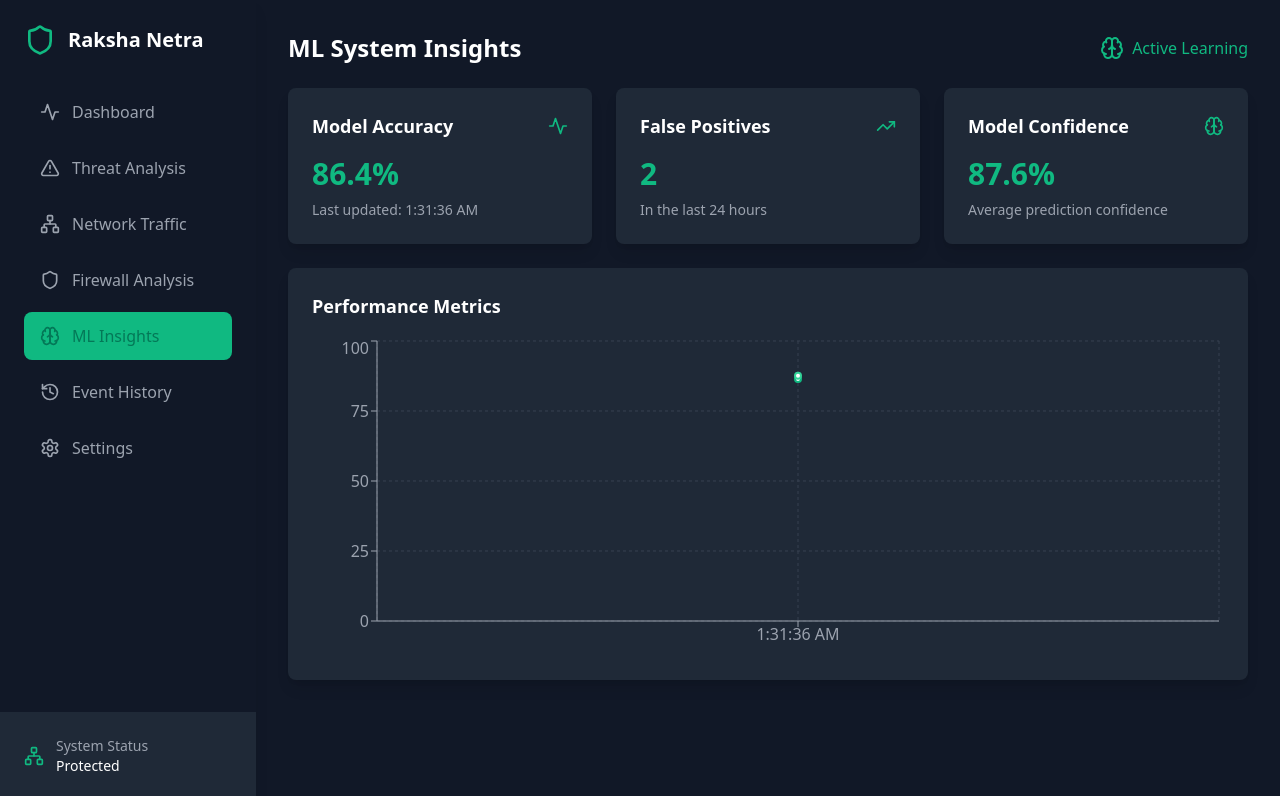
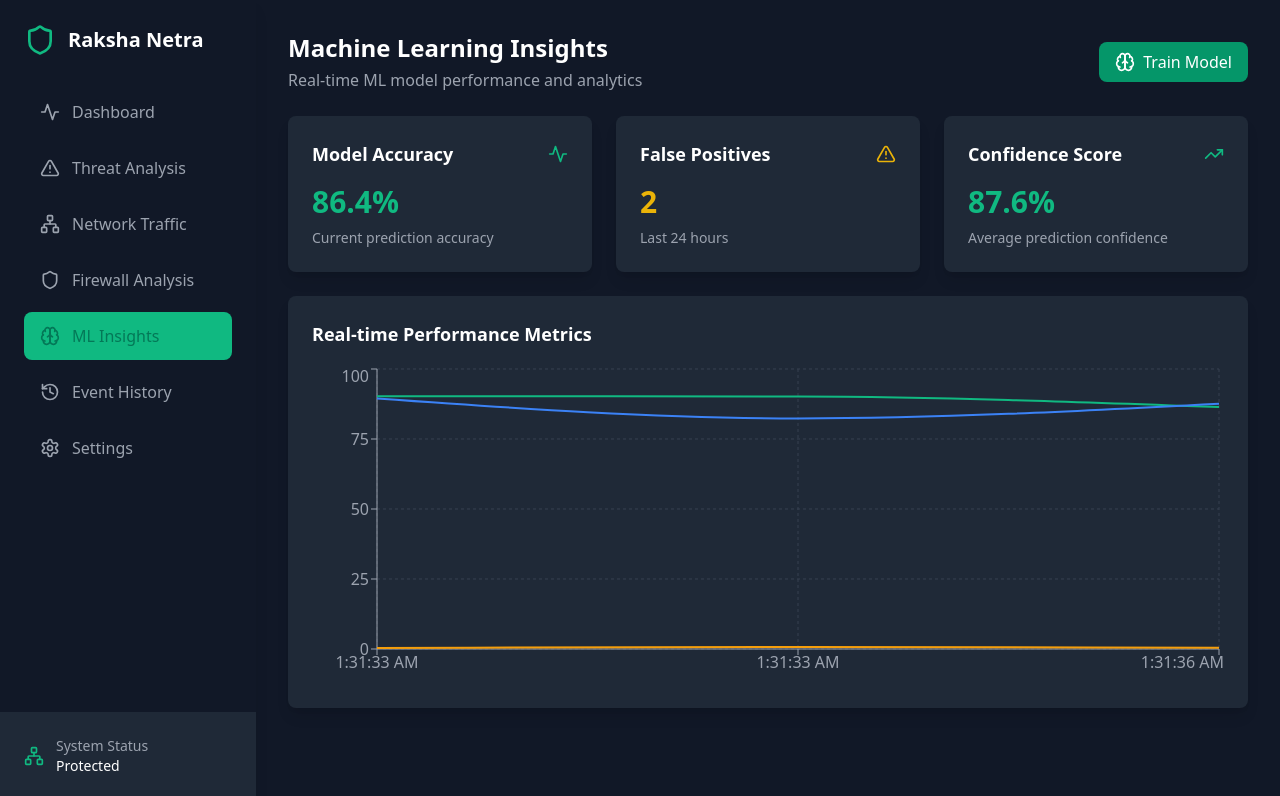
Before and after one commit to Sudhaanshuu/SIH24_tem, a React (Vite) app: page /ml-insights in a window 1280 px wide. Shown: the top 796 px of the page. Built offline with nearby package versions, Linux system fonts and the light colour scheme.

Commit message:
Update Ml

```diff
--- a/src/components/MLInsights.tsx
+++ b/src/components/MLInsights.tsx
@@ -1,22 +1,33 @@
 import React, { useState, useEffect } from 'react';
-import { Brain, Activity, TrendingUp } from 'lucide-react';
+import { Brain, Activity, TrendingUp, AlertTriangle, RefreshCw } from 'lucide-react';
 import { useThemeStore } from '../store/useThemeStore';
 import { LineChart, Line, XAxis, YAxis, CartesianGrid, Tooltip, ResponsiveContainer } from 'recharts';
+import * as tf from '@tensorflow/tfjs';
 
 interface MLMetric {
   timestamp: string;
   accuracy: number;
   confidence: number;
   falsePositives: number;
+  anomalyScore: number;
+}
+
+interface ModelPerformance {
+  trainingLoss: number[];
+  validationLoss: number[];
+  accuracy: number[];
+  epochs: number[];
 }
 
 export const MLInsights: React.FC = () => {
   const { isDarkMode } = useThemeStore();
   const [metrics, setMetrics] = useState<MLMetric[]>([]);
-  const [modelStatus, setModelStatus] = useState({
-    accuracy: 0,
-    trainingProgress: 0,
-    lastUpdate: new Date().toISOString()
+  const [isTraining, setIsTraining] = useState(false);
+  const [modelPerformance, setModelPerformance] = useState<ModelPerformance>({
+    trainingLoss: [],
+    validationLoss: [],
+    accuracy: [],
+    epochs: []
   });
 
   useEffect(() => {
@@ -25,29 +36,102 @@ export const MLInsights: React.FC = () => {
         timestamp: new Date().toLocaleTimeString(),
         accuracy: 85 + Math.random() * 10,
         confidence: 80 + Math.random() * 15,
-        falsePositives: Math.floor(Math.random() * 5)
+        falsePositives: Math.floor(Math.random() * 5),
+        anomalyScore: Math.random()
       };
 
       setMetrics(prev => [...prev.slice(-20), newMetric]);
-      setModelStatus(prev => ({
-        ...prev,
-        accuracy: newMetric.accuracy,
-        lastUpdate: new Date().toISOString()
-      }));
     };
 
+    updateMetrics();
     const interval = setInterval(updateMetrics, 3000);
     return () => clearInterval(interval);
   }, []);
 
+  const trainModel = async () => {
+    setIsTraining(true);
+
+    try {
+      // Create synthetic training data
+      const numSamples = 1000;
+      const inputDim = 10;
+
+      const trainingData = tf.randomNormal([numSamples, inputDim]);
+      const labels = tf.randomUniform([numSamples, 1], 0, 2).round();
+
+      // Create a simple neural network
+      const model = tf.sequential({
+        layers: [
+          tf.layers.dense({ inputShape: [inputDim], units: 32, activation: 'relu' }),
+          tf.layers.dropout({ rate: 0.2 }),
+          tf.layers.dense({ units: 16, activation: 'relu' }),
+          tf.layers.dense({ units: 1, activation: 'sigmoid' })
+        ]
+      });
+
+      model.compile({
+        optimizer: tf.train.adam(0.001),
+        loss: 'binaryCrossentropy',
+        metrics: ['accuracy']
+      });
+
+      // Train the model
+      await model.fit(trainingData, labels, {
+        epochs: 20,
+        validationSplit: 0.2,
+        callbacks: {
+          onEpochEnd: (epoch, logs) => {
+            setModelPerformance(prev => ({
+              trainingLoss: [...prev.trainingLoss, logs?.loss || 0],
+              validationLoss: [...prev.validationLoss, logs?.val_loss || 0],
+              accuracy: [...prev.accuracy, logs?.acc || 0],
+              epochs: [...prev.epochs, epoch]
+            }));
+          }
+        }
+      });
+
+      // Cleanup
+      model.dispose();
+      trainingData.dispose();
+      labels.dispose();
+    } catch (error) {
+      console.error('Error training model:', error);
+    } finally {
+      setIsTraining(false);
+    }
+  };
+
   return (
     <div className="space-y-6">
       <div className="flex items-center justify-between">
-        <h1 className="text-2xl font-bold">ML System Insights</h1>
-        <div className="flex items-center space-x-2">
-          <Brain className="h-6 w-6 text-emerald-500" />
-          <span className="text-emerald-500">Active Learning</span>
+        <div>
+          <h1 className="text-2xl font-bold">Machine Learning Insights</h1>
+          <p className={`mt-1 ${isDarkMode ? 'text-gray-400' : 'text-gray-600'}`}>
+            Real-time ML model performance and analytics
+          </p>
         </div>
+        <button
+          onClick={trainModel}
+          disabled={isTraining}
+          className={`
+            px-4 py-2 rounded-lg flex items-center space-x-2
+            ${isDarkMode ? 'bg-emerald-600 hover:bg-emerald-700' : 'bg-emerald-500 hover:bg-emerald-600'}
+            text-white transition-colors disabled:opacity-50
+          `}
+        >
+          {isTraining ? (
+            <>
+              <RefreshCw className="h-5 w-5 animate-spin" />
+              <span>Training...</span>
+            </>
+          ) : (
+            <>
+              <Brain className="h-5 w-5" />
+              <span>Train Model</span>
+            </>
+          )}
+        </button>
       </div>
 
       <div className="grid grid-cols-1 md:grid-cols-3 gap-6">
@@ -57,33 +141,33 @@ export const MLInsights: React.FC = () => {
             <Activity className="h-5 w-5 text-emerald-500" />
           </div>
           <div className="text-3xl font-bold text-emerald-500">
-            {modelStatus.accuracy.toFixed(1)}%
+            {metrics[metrics.length - 1]?.accuracy.toFixed(1)}%
           </div>
           <p className={`text-sm ${isDarkMode ? 'text-gray-400' : 'text-gray-500'} mt-2`}>
-            Last updated: {new Date(modelStatus.lastUpdate).toLocaleTimeString()}
+            Current prediction accuracy
           </p>
         </div>
 
         <div className={`${isDarkMode ? 'bg-gray-800' : 'bg-white'} rounded-lg shadow-lg p-6`}>
           <div className="flex items-center justify-between mb-4">
             <h3 className="text-lg font-semibold">False Positives</h3>
-            <TrendingUp className="h-5 w-5 text-emerald-500" />
+            <AlertTriangle className="h-5 w-5 text-yellow-500" />
           </div>
-          <div className="text-3xl font-bold text-emerald-500">
+          <div className="text-3xl font-bold text-yellow-500">
             {metrics[metrics.length - 1]?.falsePositives || 0}
           </div>
           <p className={`text-sm ${isDarkMode ? 'text-gray-400' : 'text-gray-500'} mt-2`}>
-            In the last 24 hours
+            Last 24 hours
           </p>
         </div>
 
         <div className={`${isDarkMode ? 'bg-gray-800' : 'bg-white'} rounded-lg shadow-lg p-6`}>
           <div className="flex items-center justify-between mb-4">
-            <h3 className="text-lg font-semibold">Model Confidence</h3>
-            <Brain className="h-5 w-5 text-emerald-500" />
+            <h3 className="text-lg font-semibold">Confidence Score</h3>
+            <TrendingUp className="h-5 w-5 text-emerald-500" />
           </div>
           <div className="text-3xl font-bold text-emerald-500">
-            {(metrics[metrics.length - 1]?.confidence || 0).toFixed(1)}%
+            {metrics[metrics.length - 1]?.confidence.toFixed(1)}%
           </div>
           <p className={`text-sm ${isDarkMode ? 'text-gray-400' : 'text-gray-500'} mt-2`}>
             Average prediction confidence
@@ -92,7 +176,7 @@ export const MLInsights: React.FC = () => {
       </div>
 
       <div className={`${isDarkMode ? 'bg-gray-800' : 'bg-white'} rounded-lg shadow-lg p-6`}>
-        <h2 className="text-lg font-semibold mb-4">Performance Metrics</h2>
+        <h2 className="text-lg font-semibold mb-4">Real-time Performance Metrics</h2>
         <div className="h-80">
           <ResponsiveContainer width="100%" height="100%">
             <LineChart data={metrics}>
@@ -120,15 +204,80 @@ export const MLInsights: React.FC = () => {
               <Line
                 type="monotone"
                 dataKey="confidence"
-                stroke="#34D399"
+                stroke="#3B82F6"
                 strokeWidth={2}
                 dot={false}
                 name="Confidence"
+              />
+              <Line
+                type="monotone"
+                dataKey="anomalyScore"
+                stroke="#F59E0B"
+                strokeWidth={2}
+                dot={false}
+                name="Anomaly Score"
               />
             </LineChart>
           </ResponsiveContainer>
         </div>
       </div>
+
+      {modelPerformance.epochs.length > 0 && (
+        <div className={`${isDarkMode ? 'bg-gray-800' : 'bg-white'} rounded-lg shadow-lg p-6`}>
+          <h2 className="text-lg font-semibold mb-4">Training Performance</h2>
+          <div className="h-80">
+            <ResponsiveContainer width="100%" height="100%">
+              <LineChart
+                data={modelPerformance.epochs.map((epoch, i) => ({
+                  epoch,
+                  trainingLoss: modelPerformance.trainingLoss[i],
+                  validationLoss: modelPerformance.validationLoss[i],
+                  accuracy: modelPerformance.accuracy[i]
+                }))}
+              >
+                <CartesianGrid strokeDasharray="3 3" stroke={isDarkMode ? '#374151' : '#e5e7eb'} />
+                <XAxis
+                  dataKey="epoch"
+                  stroke={isDarkMode ? '#9CA3AF' : '#4B5563'}
+                  label={{ value: 'Epoch', position: 'bottom' }}
+                />
+                <YAxis stroke={isDarkMode ? '#9CA3AF' : '#4B5563'} />
+                <Tooltip
+                  contentStyle={{
+                    backgroundColor: isDarkMode ? '#1F2937' : '#FFFFFF',
+                    border: 'none',
+                    borderRadius: '0.5rem',
+                  }}
+                />
+                <Line
+                  type="monotone"
+                  dataKey="trainingLoss"
+                  stroke="#EF4444"
+                  strokeWidth={2}
+                  dot={false}
+                  name="Training Loss"
+                />
+                <Line
+                  type="monotone"
+                  dataKey="validationLoss"
+                  stroke="#F59E0B"
+                  strokeWidth={2}
+                  dot={false}
+                  name="Validation Loss"
+                />
+                <Line
+                  type="monotone"
+                  dataKey="accuracy"
+                  stroke="#10B981"
+                  strokeWidth={2}
+                  dot={false}
+                  name="Accuracy"
+                />
+              </LineChart>
+            </ResponsiveContainer>
+          </div>
+        </div>
+      )}
     </div>
   );
 };
```
